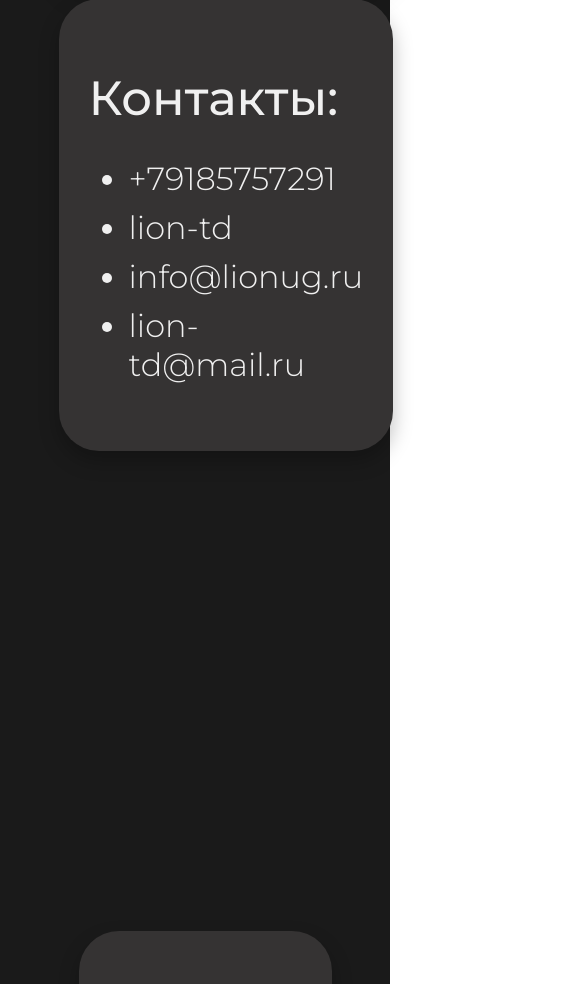
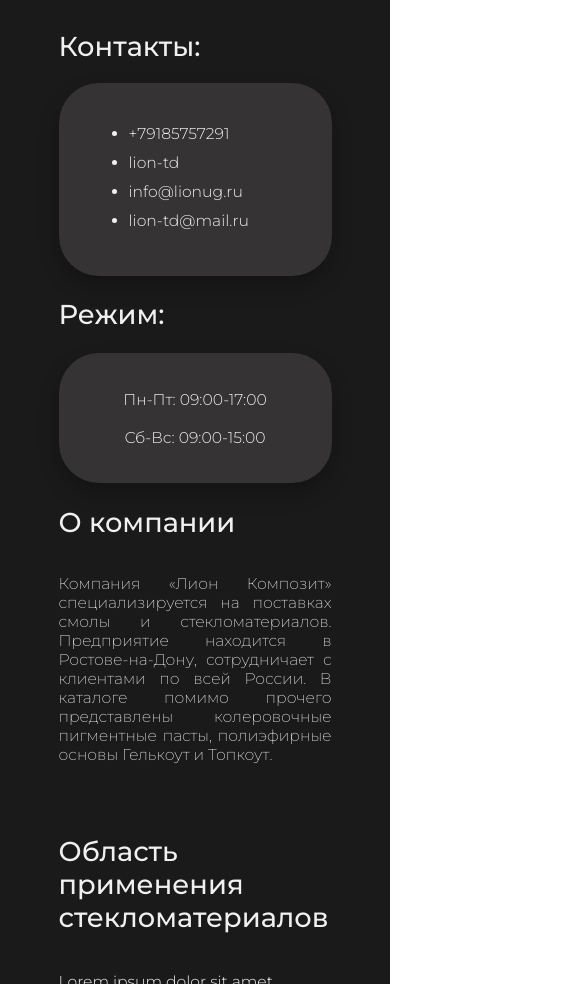
Before and after one commit to SOROKINA212/LionComposites, a React (Create React App) app in the folder frontend/: page /about in a window 390 px wide. Shown: the part 1016-2000 px from the top of the page, 585 px wide, since content can reach past the window. Built offline with nearby package versions, Linux system fonts and the light colour scheme.

Commit message:
Responsive "About Us"
Mobile responsive page "About Us"

```diff
--- a/frontend/src/pages/about/AboutUsMobile.js
+++ b/frontend/src/pages/about/AboutUsMobile.js
@@ -34,8 +34,8 @@
 `;
 
 const SmallRectangleLeft = styled.div`
-    width: 331px;
-    height: 392px;
+    width: 80%;
+    height: 50%;
     position: relative;
     background-color: #353333;
     border-radius: 40px;
@@ -43,7 +43,7 @@
     margin-top: 15px;
     left: 0%;
     padding: 30px;
-    margin-right: 1.5%;
+
 `;
 
 
@@ -52,19 +52,28 @@
 const Heading = styled.h1`
     font-family: Montserrat, sans-serif;
     font-weight: 400;
-    font-size: 64px;
+    font-size: 10vw;
     color: #F0F0F0;
     margin-bottom: 20px;
     text-align: center; /* Добавлено выравнивание текста по центру */
     width: 100%; /* Добавлено, чтобы текст занимал всю ширину контейнера */
 `;
 
+const ContactTitle = styled.h2`
+    font-family: Montserrat, sans-serif;
+    font-weight: 500;
+    font-size: 7vw;
+    color: #F0F0F0;
+    margin-top: 10%;
+    margin-bottom: 2%;
+`;
 const ContactList = styled.ul`
     font-family: Montserrat, sans-serif;
     font-weight: 300;
-    font-size: 32px;
+    font-size: 4vw;
     color: #F0F0F0;
     list-style-type: disc;
+    margin-top: 5%;
 `;
 
 const ContactListItem = styled.li`
@@ -74,25 +83,26 @@
 const AddressTitle = styled.h2`
     font-family: Montserrat, sans-serif;
     font-weight: 500;
-    font-size: 48px;
+    font-size: 7vw;
     color: #F0F0F0;
-    margin-bottom: 20px;
+    margin-top: 2%;
+    margin-bottom: 2%;
+    text-align: center;
 `;
 
 const AddressText = styled.p`
     font-family: Montserrat, sans-serif;
     font-weight: 300;
-    font-size: 32px;
+    font-size: 4vw;
     color: #F0F0F0;
 `;
 const InfoRectangle = styled.div`
-    width: 331px;
-    height: 392px;
+    width: 80%;
+    height: 50%;
     background-color: #353333;
     border-radius: 40px;
     box-shadow: 0px 10px 20.3px rgba(0, 0, 0, 0.25);
-    margin-top: 15px;
-    margin-left: 20px; /* Изменено на 20px */
+    margin-top:5%;
     padding: 30px;
     color: #F0F0F0;
 `;
@@ -100,13 +110,18 @@
 const InfoTitle = styled.h2`
     font-family: Montserrat, sans-serif;
     font-weight: 500; /* Стиль Medium */
-    font-size: 48px;
+    font-size: 7vw;
+    color: #F0F0F0;
+    margin-bottom: 3%;
 `;
 
 const InfoText = styled.p`
     font-family: Montserrat, sans-serif;
     font-weight: 300; /* Стиль Lighter */
-    font-size: 32px;
+    font-size: 4vw;
+    margin-top: 3%;
+    text-align: center;
+    margin-bottom: 3%;
 `;
 
 const AboutRectangle = styled.div`
@@ -124,24 +139,27 @@
 const AboutTitle = styled.h2`
     font-family: Montserrat, sans-serif;
     font-weight: 500; /* Стиль Medium */
-    font-size: 48px;
+    font-size: 7vw;
     margin-bottom: 20px; /* Отступ снизу */
+    color: #F0F0F0;
 `;
 
 const AboutText = styled.p`
     font-family: Montserrat, sans-serif;
-    font-weight: 300; /* Стиль Lighter */
-    font-size: 32px;
+    font-weight: 200; /* Стиль Lighter */
+    font-size: 4vw;
+    color: #F0F0F0;
+    text-align: justify;
+    margin-bottom: 1%;
 `;
 
 const AdditionalTitle = styled.h2`
     font-family: Montserrat, sans-serif;
     font-weight: 500;
-    font-size: 48px;
+    font-size: 7vw;
     margin-top: 25%;
     position: relative; /* Изменено на absolute */
-    margin-left: 10%; /* Выравнивание по левому краю */
-    left: -5%; /* Выравнивание по верхнему краю */
+    left: 0%; /* Выравнивание по верхнему краю */
     color: #F0F0F0;
 `;
 
@@ -161,7 +179,7 @@
 const AdditionalText = styled.p`
     font-family: Montserrat, sans-serif;
     font-weight: 300;
-    font-size: 45px;
+    font-size: 4vw;
     color: #F0F0F0;
 `;
 const AdditionalLeftRectangle = styled.div`
@@ -181,19 +199,15 @@
 const AdditionalLeftText = styled.p`
     font-family: Montserrat, sans-serif;
     font-weight: 300;
-    font-size: 45px;
+    font-size: 4vw;
     color: #F0F0F0;
 `;
 const CooperationTitle = styled.h3`
     font-family: Montserrat, sans-serif;
     font-weight: 500;
-    font-size: 48px;
+    font-size: 7vw;
     color: #FFFFFF;
-    margin-top: 25%; /* Дополнительный отступ сверху */
-    margin-left: auto; /* Установлено автоматическое выравнивание слева */
-    margin-right: 0%; /* Добавлен отступ справа */
-    width: 40%; /* Ширина контейнера установлена на 40% */
-    text-align: left; /* Выравнивание текста по правому краю */
+    margin-top: 5%; /* Дополнительный отступ сверху */
 `;
 
 
@@ -209,37 +223,36 @@
           <AddressTitle>Адрес</AddressTitle>
           <AddressText>ул. Вавилова 68/2, г. Ростов-на-Дону (магазин находится на территории Базы "РОСАВТОМАТИК"), Ростовская область, Россия</AddressText>
         </Rectangle>
-        <SmallRectangleLeft>
-          <AddressTitle>Контакты:</AddressTitle>
+        <MapComponent />
+          <ContactTitle>Контакты:</ContactTitle>
+          <SmallRectangleLeft>
           <ContactList>
             <ContactListItem>+79185757291</ContactListItem>
             <ContactListItem>lion-td</ContactListItem>
             <ContactListItem>info@lionug.ru</ContactListItem>
             <ContactListItem>lion-td@mail.ru</ContactListItem>
           </ContactList>
-        </SmallRectangleLeft>
-        <MapComponent />
+          </SmallRectangleLeft>
+          <InfoTitle>Режим:</InfoTitle>
         <InfoRectangle>
-          <InfoTitle>Режим:</InfoTitle>
-          <InfoText>Пн-Пт<br/>09:00-17:00<br/>Сб-Вс<br/>09:00-15:00</InfoText>
+          <InfoText>Пн-Пт:  09:00-17:00<br/><br/>Сб-Вс:  09:00-15:00</InfoText>
         </InfoRectangle>
-        <AboutRectangle>
           <AboutTitle>О компании</AboutTitle>
-
-        </AboutRectangle>
+           <AboutText>
+            Компания «Лион Композит» специализируется на поставках смолы и стекломатериалов.
+            Предприятие находится в Ростове-на-Дону, сотрудничает с клиентами по всей России.
+            В каталоге помимо прочего представлены колеровочные пигментные пасты,
+            полиэфирные основы Гелькоут и Топкоут.
+          </AboutText>
         <AdditionalTitle>Область применения <br/> стекломатериалов</AdditionalTitle>
-        <AdditionalRectangle>
           <AdditionalText>
             Lorem ipsum dolor sit amet, consectetuer adipiscing elit. Aenean commodo ligula eget dolor.
             Aenean massa. Cum sociis natoque penatibus et magnis dis parturient montes, nascetur ridiculus mus.
           </AdditionalText>
-        </AdditionalRectangle>
-        <AdditionalLeftRectangle>
+           <CooperationTitle>Сотрудничество с <br/> компанией Лион-Юг </CooperationTitle>
           <AdditionalLeftText>
             Lorem ipsum dolor sit amet, consectetuer adipiscing elit. Aenean commodo ligula eget dolor. Aenean massa. Cum sociis natoque penatibus et magnis dis parturient montes, nascetur ridiculus mus.
           </AdditionalLeftText>
-        </AdditionalLeftRectangle>
-        <CooperationTitle>Сотрудничество с <br/> компанией Лион-Юг </CooperationTitle>
       </ContentContainer>
       <Footer />
     </PageContainer>
```
